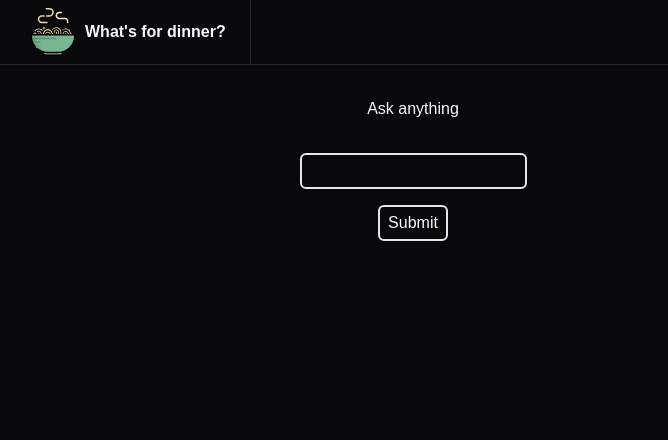
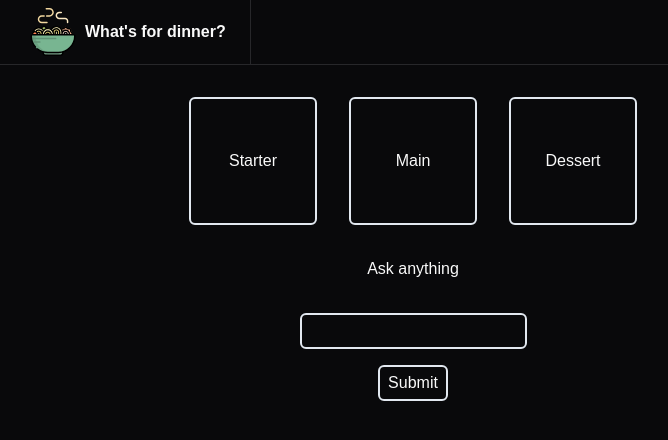
Before and after one commit to Peptobiscotte/ai-cooking, a Next.js app: page / in a window 1280 px wide. Shown: the top 440 px of the page, without its empty margins (227-895 px from the left). Built offline with nearby package versions, Linux system fonts and the light colour scheme.

Commit message:
added course component

```diff
--- a/app/page.tsx
+++ b/app/page.tsx
@@ -1,8 +1,10 @@
+import Course from "@/components/gemini/course";
 import TextGen from "@/components/gemini/textGen";
 
 export default function Contacts() {
     return (
         <div>
+            <Course></Course>
             <TextGen></TextGen>
         </div>
     )
--- /dev/null
+++ b/components/gemini/course.tsx
@@ -0,0 +1,20 @@
+'use client'
+
+import { useState } from "react"
+
+export default function Course() {
+    const [isCourse, setIsCourse] = useState('')
+
+    const handleCourse = function(e: React.MouseEvent<HTMLButtonElement, MouseEvent>) {
+        const currentChoice = e.currentTarget.id
+        setIsCourse(currentChoice)
+    }
+
+    return (
+        <div className="flex justify-center gap-8 pt-8">
+            <button id="starter" onClick={handleCourse} className={`border-2 rounded-md w-32 h-32 flex items-center justify-center hover:scale-125 transition ease-in-out duration-300 ${isCourse === 'starter' ? 'scale-125': ''}`}><p>Starter</p></button>
+            <button id="main" onClick={handleCourse} className={`border-2 rounded-md w-32 h-32 flex items-center justify-center hover:scale-125 transition ease-in-out duration-300 ${isCourse === 'main' ? 'scale-125': ''}`}><p>Main</p></button>
+            <button id="dessert" onClick={handleCourse} className={`border-2 rounded-md w-32 h-32 flex items-center justify-center hover:scale-125 transition ease-in-out duration-300 ${isCourse === 'dessert' ? 'scale-125': ''}`}><p>Dessert</p></button>
+        </div>
+    )
+}
```
